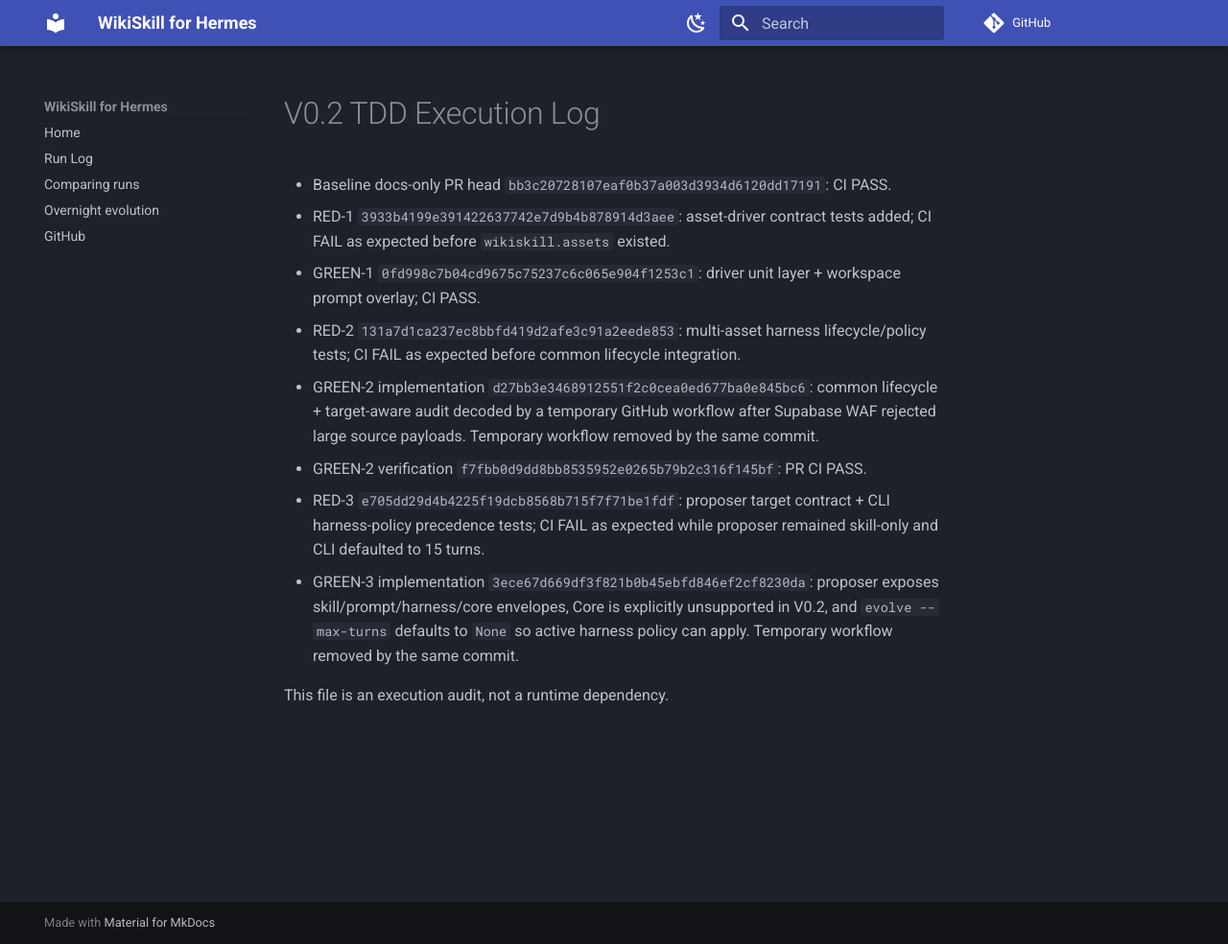
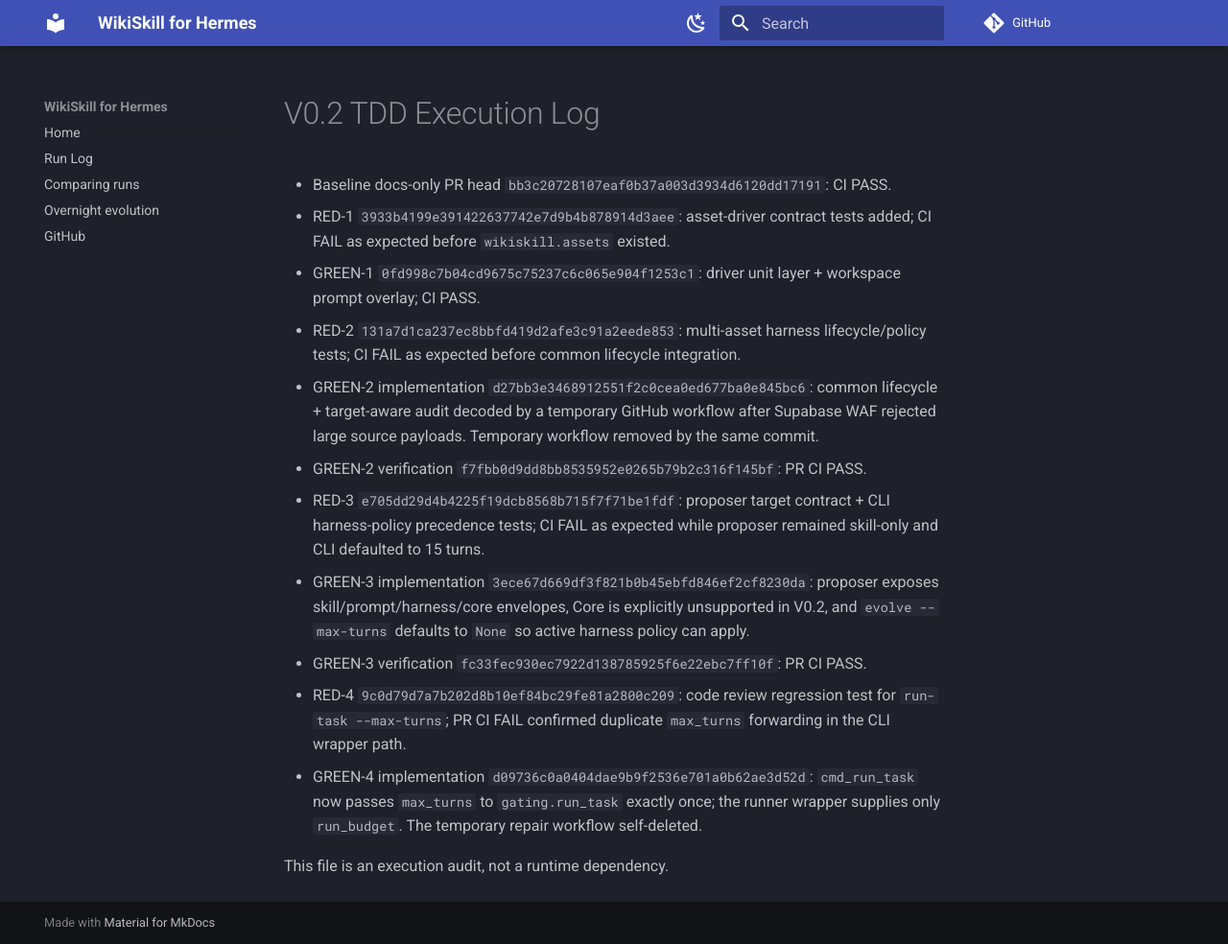
Before and after one commit to QuJindai/WikiSkill-Evolution, an MkDocs documentation site: the page built from docs/superpowers/plans/2026-09-01-v0.2-execution-log.md, in a window 1280 px wide and 984 px high. Shown: the whole window at 96% size. Built offline with MkDocs 1.6.1 and Material for MkDocs 9.7.7, drawn with Linux system fonts in a browser that asks for light colours; comment, search, counter and statistics services are not loaded.

Commit message:
docs: record run-task compatibility green

```diff
--- a/docs/superpowers/plans/2026-09-01-v0.2-execution-log.md
+++ b/docs/superpowers/plans/2026-09-01-v0.2-execution-log.md
@@ -7,6 +7,9 @@
 - GREEN-2 implementation `d27bb3e3468912551f2c0cea0ed677ba0e845bc6`: common lifecycle + target-aware audit decoded by a temporary GitHub workflow after Supabase WAF rejected large source payloads. Temporary workflow removed by the same commit.
 - GREEN-2 verification `f7fbb0d9dd8bb8535952e0265b79b2c316f145bf`: PR CI PASS.
 - RED-3 `e705dd29d4b4225f19dcb8568b715f7f71be1fdf`: proposer target contract + CLI harness-policy precedence tests; CI FAIL as expected while proposer remained skill-only and CLI defaulted to 15 turns.
-- GREEN-3 implementation `3ece67d669df3f821b0b45ebfd846ef2cf8230da`: proposer exposes skill/prompt/harness/core envelopes, Core is explicitly unsupported in V0.2, and `evolve --max-turns` defaults to `None` so active harness policy can apply. Temporary workflow removed by the same commit.
+- GREEN-3 implementation `3ece67d669df3f821b0b45ebfd846ef2cf8230da`: proposer exposes skill/prompt/harness/core envelopes, Core is explicitly unsupported in V0.2, and `evolve --max-turns` defaults to `None` so active harness policy can apply.
+- GREEN-3 verification `fc33fec930ec7922d138785925f6e22ebc7ff10f`: PR CI PASS.
+- RED-4 `9c0d79d7a7b202d8b10ef84bc29fe81a2800c209`: code review regression test for `run-task --max-turns`; PR CI FAIL confirmed duplicate `max_turns` forwarding in the CLI wrapper path.
+- GREEN-4 implementation `d09736c0a0404dae9b9f2536e701a0b62ae3d52d`: `cmd_run_task` now passes `max_turns` to `gating.run_task` exactly once; the runner wrapper supplies only `run_budget`. The temporary repair workflow self-deleted.
 
 This file is an execution audit, not a runtime dependency.
```
